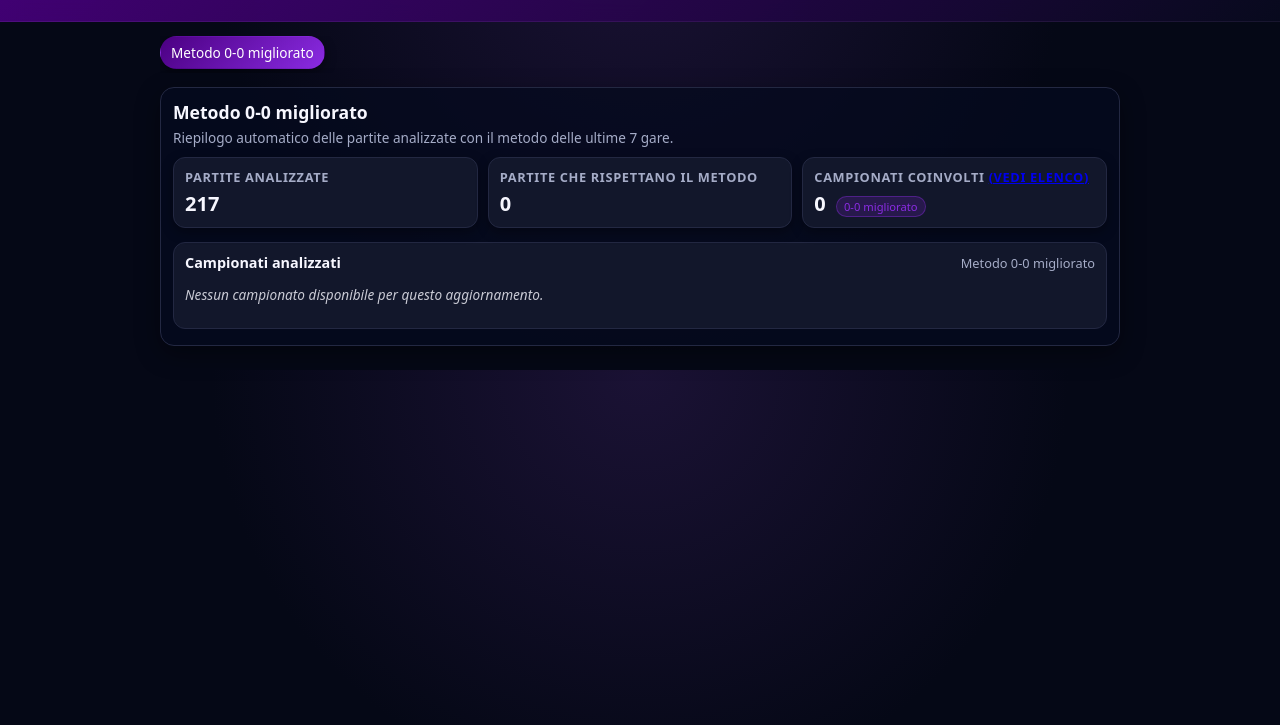
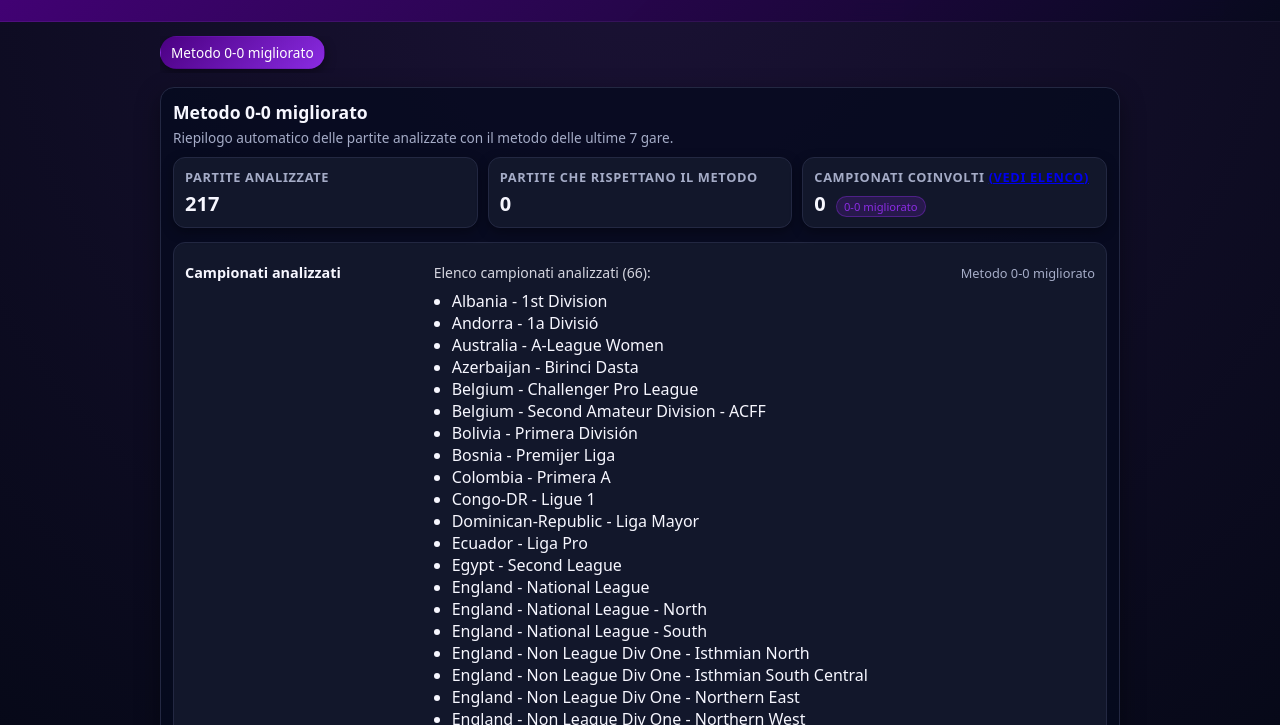
Before and after one commit to BangladinoRobot/Bangla, a plain HTML site: page docs/ildottorpalinsesto/index.html in a window 1280 px wide. Shown: the part 75-800 px from the top of the page. Drawn offline with Linux system fonts and the light colour scheme.

Commit message:
Dashboard: lista campionati analizzati da stats_summary.json

```diff
--- a/docs/ildottorpalinsesto/index.html
+++ b/docs/ildottorpalinsesto/index.html
@@ -227,6 +227,11 @@
         <div class="leagues-block">
           <div class="leagues-header">
             <h3 id="campionati-analizzati">Campionati analizzati</h3>
+<div id="leagues-panel" style="margin-top:10px;">
+  <div id="leagues-meta" style="opacity:.85; font-size:14px; margin-bottom:8px;"></div>
+  <ul id="leagues-list" style="margin:0; padding-left:18px;"></ul>
+</div>
+
             <span>Metodo 0-0 migliorato</span>
           </div>
           <p class="empty">Nessun campionato disponibile per questo aggiornamento.</p>
@@ -234,5 +239,39 @@
       </section>
     </div>
   </main>
+
+<script>
+(async function(){
+  try{
+    const res = await fetch("stats_summary.json?ts=" + Date.now());
+    const data = await res.json();
+
+    const leagues = Array.isArray(data.leagues) ? data.leagues : [];
+    const total = typeof data.total_fixtures === "number" ? data.total_fixtures : null;
+
+    const meta = document.getElementById("leagues-meta");
+    const ul = document.getElementById("leagues-list");
+
+    if(meta){
+      meta.textContent = leagues.length
+        ? ("Elenco campionati analizzati (" + leagues.length + "):")
+        : "Nessun campionato analizzato (o file non aggiornato).";
+    }
+
+    if(ul){
+      ul.innerHTML = "";
+      leagues.forEach(lg => {
+        const li = document.createElement("li");
+        li.textContent = lg;
+        ul.appendChild(li);
+      });
+    }
+  }catch(e){
+    const meta = document.getElementById("leagues-meta");
+    if(meta) meta.textContent = "Impossibile caricare l’elenco campionati (stats_summary.json mancante o non pubblicato).";
+  }
+})();
+</script>
+
 </body>
 </html>
```
